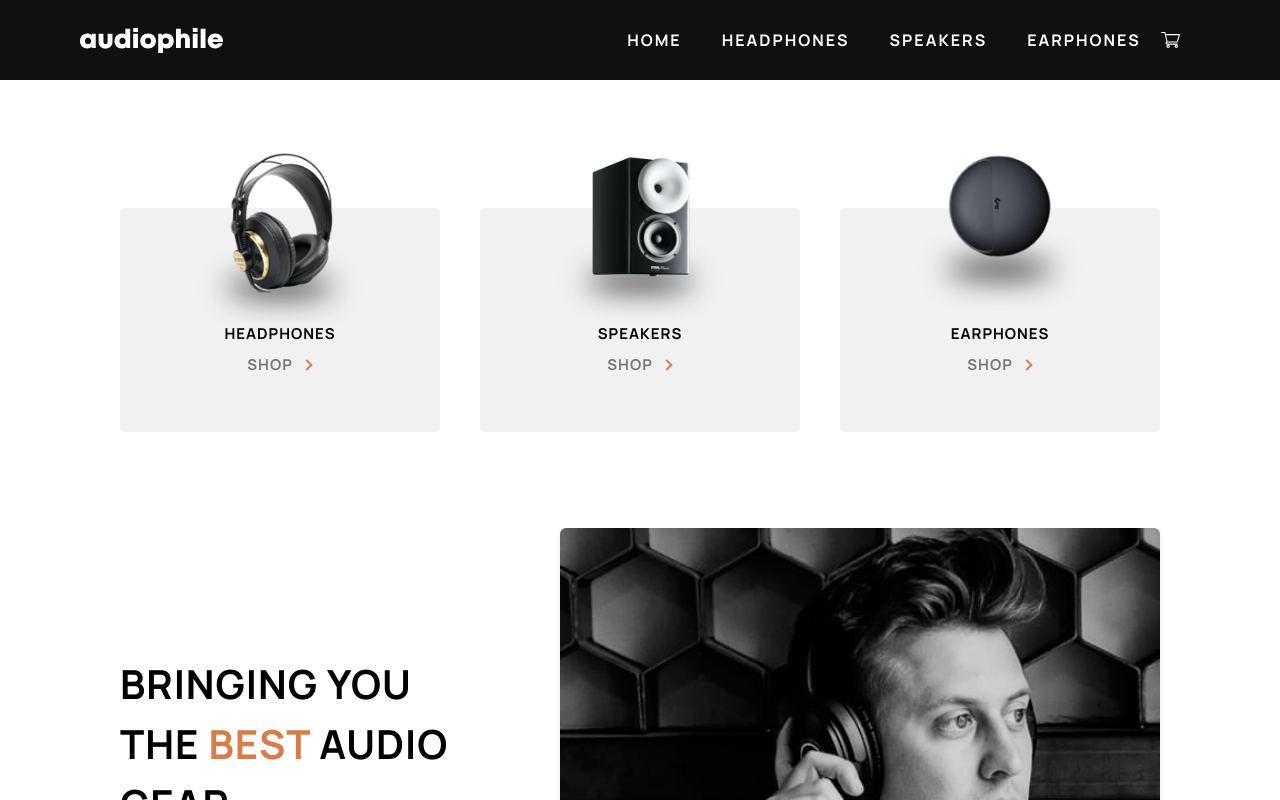
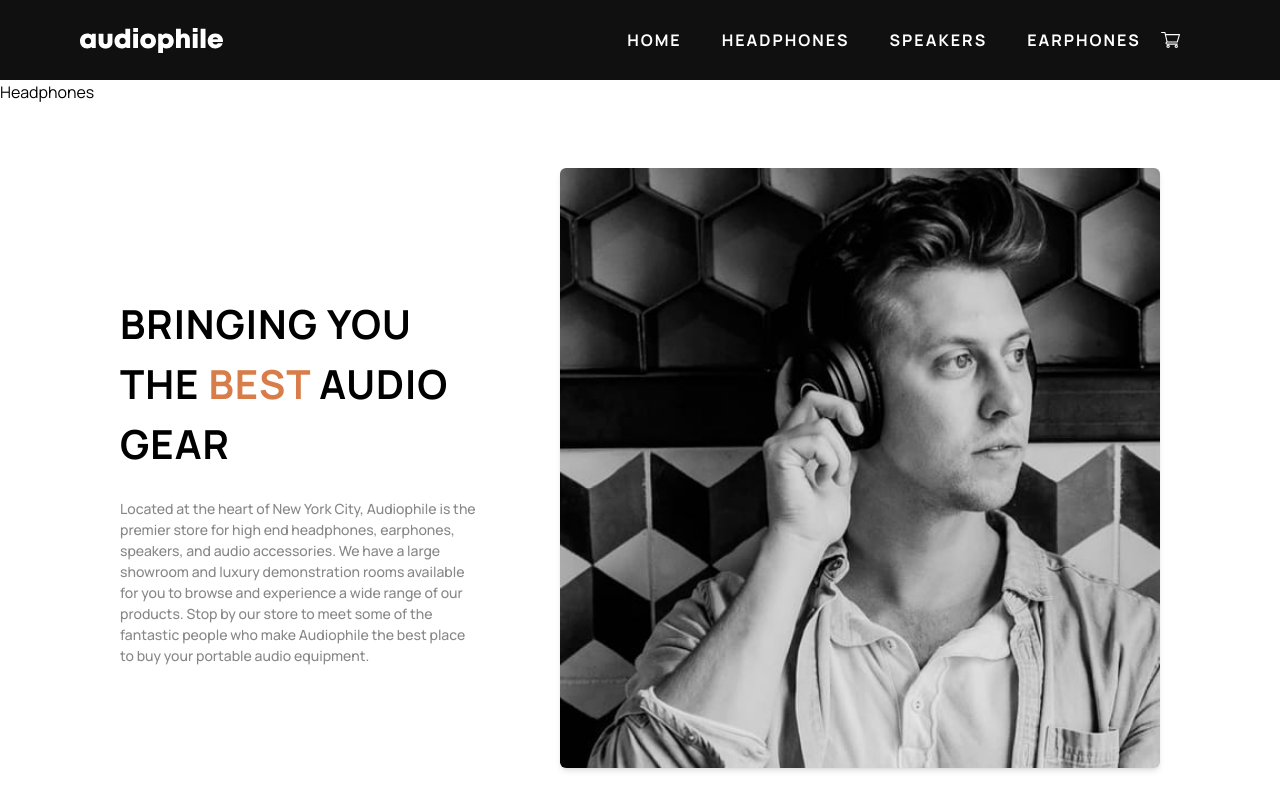
Before and after one commit to yret1/soundboom, a React (Vite) app: page /headphones in a window 1280 px wide. Shown: the top 800 px of the page. Built offline with nearby package versions, Linux system fonts and the light colour scheme.

Commit message:
Added Routing

```diff
--- a/package.json
+++ b/package.json
@@ -11,7 +11,8 @@
   },
   "dependencies": {
     "react": "^18.2.0",
-    "react-dom": "^18.2.0"
+    "react-dom": "^18.2.0",
+    "react-router-dom": "^6.22.3"
   },
   "devDependencies": {
     "@types/react": "^18.2.67",
--- a/src/App.tsx
+++ b/src/App.tsx
@@ -1,18 +1,24 @@
+import { BrowserRouter, Routes, Route } from "react-router-dom"
 
 import Footer from "./components/Footer"
 import About from "./components/About"
 import Nav from "./components/Nav"
-import Navoptions from "./components/Navoptions"
-
+import Home from "./pages/Home"
+import Headphones from "./pages/Headphones"
 
 function App() {
   return (
-    <main className="font-manrope">
-      <Nav />
-      <Navoptions />
-      <About />
-    <Footer/>
-    </main>
+    <BrowserRouter>
+      <main className="font-manrope">
+        <Nav />
+          <Routes>
+            <Route path="/" element={<Home />} />
+            <Route path="/headphones" element={<Headphones />} />
+          </Routes>
+        <About />
+      <Footer/>
+      </main>
+    </BrowserRouter>
   )
 }
 
--- a/src/components/Nav.tsx
+++ b/src/components/Nav.tsx
@@ -1,3 +1,4 @@
+import {Link} from "react-router-dom";
 import Cart from '../assets/shared/desktop/icon-cart.svg'
 import Hamburger from '../assets/shared/tablet/icon-hamburger.svg'
 import Logo from '../assets/shared/desktop/logo.svg'
@@ -13,10 +14,10 @@ const Nav = () => {
         </div>
         <nav className='flex-1 hidden lg:block'>
             <ul className='flex justify-center gap-10 items-center font-manrope tracking-2 font-bold text-white'>
-                <li className='hover:text-primary-100 cursor-pointer'>HOME</li>
-                <li className='hover:text-primary-100 cursor-pointer'>HEADPHONES</li>
-                <li className='hover:text-primary-100 cursor-pointer'>SPEAKERS</li>
-                <li className='hover:text-primary-100 cursor-pointer'>EARPHONES</li>
+                <Link to={"/"} className='hover:text-primary-100 cursor-pointer'>HOME</Link>
+                <Link to={"/headphones"} className='hover:text-primary-100 cursor-pointer'>HEADPHONES</Link>
+                <Link to={"/speakers"} className='hover:text-primary-100 cursor-pointer'>SPEAKERS</Link>
+                <Link to={"/earphones"} className='hover:text-primary-100 cursor-pointer'>EARPHONES</Link>
             </ul>
         </nav>
         <div className='h-full w-12 flex justify-end pr-5 items-center'>
--- a/src/components/Navoptions.tsx
+++ b/src/components/Navoptions.tsx
@@ -1,4 +1,4 @@
-
+import {Link} from "react-router-dom";
 import Headphone from "../assets/shared/desktop/image-category-thumbnail-headphones.png";
 import Speaker from "../assets/shared/desktop/image-category-thumbnail-speakers.png";
 import Earphones from "../assets/shared/desktop/image-category-thumbnail-earphones.png";
@@ -39,7 +39,10 @@ const Item = ({title}: {title : string}) => {
 
             <section className="w-full h-full flex flex-col justify-end pb-12 items-center">
                 <h1 className="font-manrope font-bold text-[15px] tracking-1">{text}</h1>
+
+                <Link to="/headphones">
                     <Shopbutton />
+                </Link>
             </section>
 
 
--- /dev/null
+++ b/src/pages/Headphones.tsx
@@ -0,0 +1,9 @@
+import React from 'react'
+
+const Headphones = () => {
+  return (
+    <div>Headphones</div>
+  )
+}
+
+export default Headphones
--- /dev/null
+++ b/src/pages/Home.tsx
@@ -0,0 +1,11 @@
+import Navoptions from "../components/Navoptions"
+
+const Home = () => {
+  return (
+    <>
+        <Navoptions />
+    </>
+  )
+}
+
+export default Home
```
Also changed, not shown: 1 other file (tests, documents, lock files or other folders).
